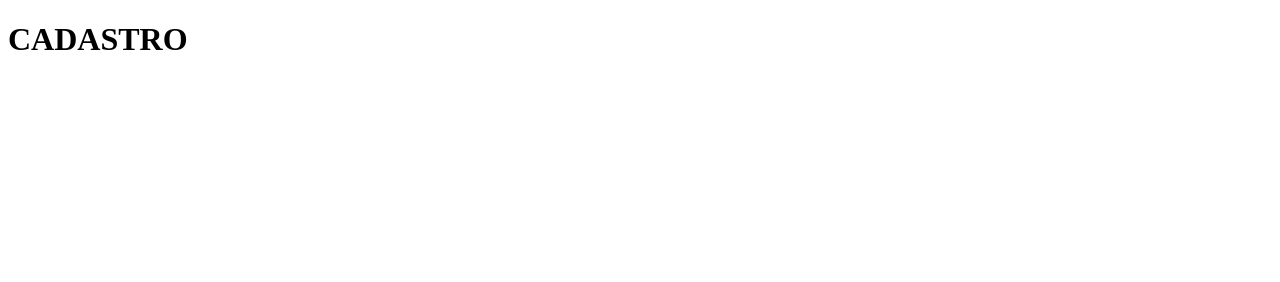
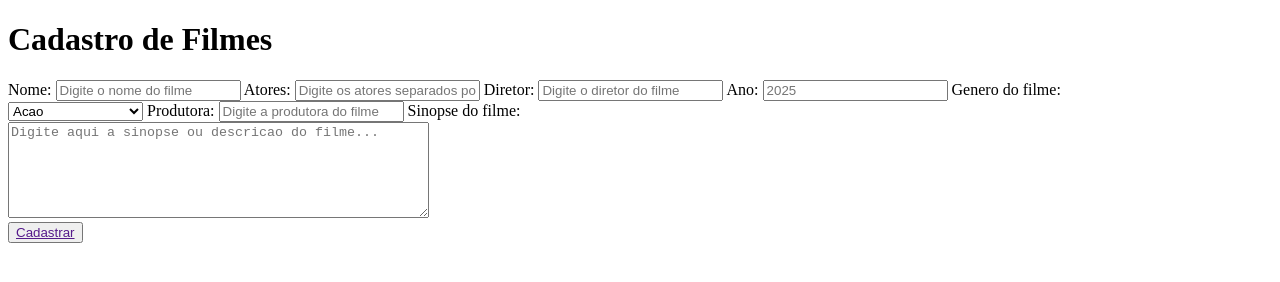
Before and after one commit to IsadoraAbreuu/WebServer-Filmes, a plain HTML site: page webserver/cadastro.html in a window 1280 px wide. Drawn offline with Linux system fonts and the light colour scheme.

Commit message:
Páginas de login e cadastro em HTML

```diff
--- a/webserver/cadastro.html
+++ b/webserver/cadastro.html
@@ -1,11 +1,61 @@
 <!DOCTYPE html>
-<html lang="en">
+<html lang="pt-br">
 <head>
     <meta charset="UTF-8">
     <meta name="viewport" content="width=device-width, initial-scale=1.0">
-    <title>Document</title>
+    <title>Cadastro | FIlmes</title>
 </head>
-<body>
-    <h1>CADASTRO</h1>
+<body id="cadastro">
+        <header id="cadastroCabecalho"></header>
+
+        <main id="cadastroConteudo">
+            <h1>Cadastro de Filmes</h1>
+            <section id="informacoesCadastro">
+                <label for="ano">Nome:</label>
+                <input type="text" class="nomeCadastro" placeholder="Digite o nome do filme">
+                <label for="atores">Atores:</label>
+                <input type="text" id="atores" placeholder="Digite os atores separados por vírgula">
+                <label for="ano">Diretor:</label>
+                <input type="text" class="senhaLogin" placeholder="Digite o diretor do filme">
+                <label for="ano">Ano:</label>
+                <input type="text" id="ano" pattern="\d{4}" maxlength="4" placeholder="2025">
+                <label for="genero">Genero do filme:</label><br>
+                <select id="genero">
+                <optgroup label="Principais">
+                    <option value="acao">Acao</option>
+                    <option value="aventura">Aventura</option>
+                    <option value="comedia">Comedia</option>
+                    <option value="drama">Drama</option>
+                    <option value="ficcao">Ficcao Cientifica</option>
+                    <option value="fantasia">Fantasia</option>
+                    <option value="romance">Romance</option>
+                    <option value="terror">Terror</option>
+                    <option value="suspense">Suspense</option>
+                    <option value="animacao">Animacao</option>
+                </optgroup>
+
+                <optgroup label="Outros">
+                    <option value="documentario">Documentario</option>
+                    <option value="musical">Musical</option>
+                    <option value="biografia">Biografia</option>
+                    <option value="guerra">Guerra</option>
+                    <option value="western">Faroeste</option>
+                </optgroup>
+                </select>
+                <label for="ano">Produtora:</label>
+                <input type="text" class="senhaLogin" placeholder="Digite a produtora do filme">
+                <label for="sinopse">Sinopse do filme:</label><br>
+                <textarea id="sinopse" rows="6" cols="50" placeholder="Digite aqui a sinopse ou descricao do filme...   "></textarea>
+
+
+
+            </section>
+
+            <section id="cadastrar">
+                <button>
+                    <a href="" aria-label="Botão de entrar">Cadastrar</a>
+                </button>
+            </section>
+        </main>
 </body>
 </html>
```
Also changed, not shown: webserver/login.html (+26 -4 lines), 1 other file.
